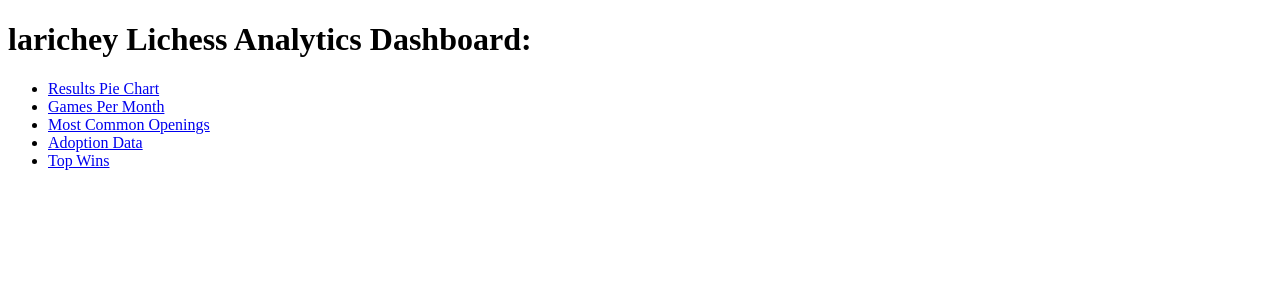
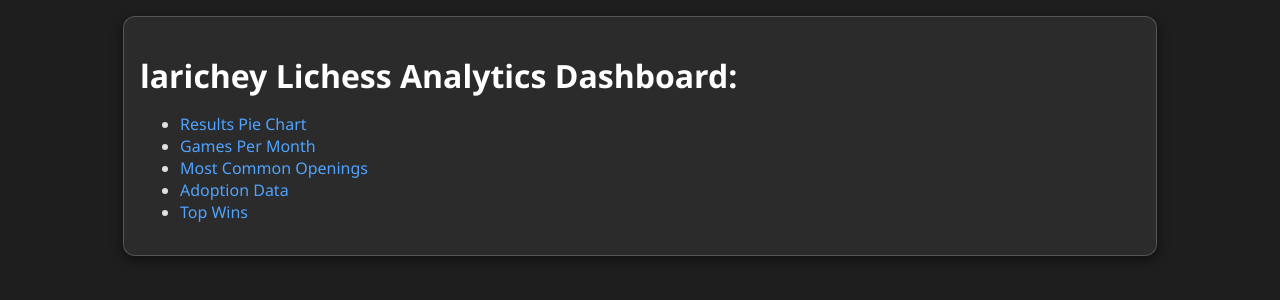
Before and after one commit to logan-a-richey/lichess_data_plotter, a Flask app: page / in a window 1280 px wide. Shown: the top 300 px of the page. Run offline with Flask 3, Linux system fonts and the light colour scheme.

Commit message:
applied dark theme to home page

```diff
--- a/web/templates/index.html
+++ b/web/templates/index.html
@@ -3,8 +3,11 @@
 <head>
     <meta charset="UTF-8">
     <title>Flask App</title>
+    <!-- Dark Theme CSS -->
+    <link rel="stylesheet" href="{{ url_for('static', filename='styles/theme.css') }}">
 </head>
 <body>
+    <div class="page-container">
     <h1>{{ my_username }} Lichess Analytics Dashboard:</h1>
     <ul>
         <li><a href="{{ url_for('get_results_pie_chart') }}">Results Pie Chart</a></li>
@@ -13,5 +16,6 @@
         <li><a href="{{url_for('get_adoption_data')}}">Adoption Data</li>
         <li><a href="{{url_for('get_top_wins')}}">Top Wins</li>
     </ul>
+    </div>
 </body>
 </html>
```
Lines whose indentation alone changed are shown as unchanged.
